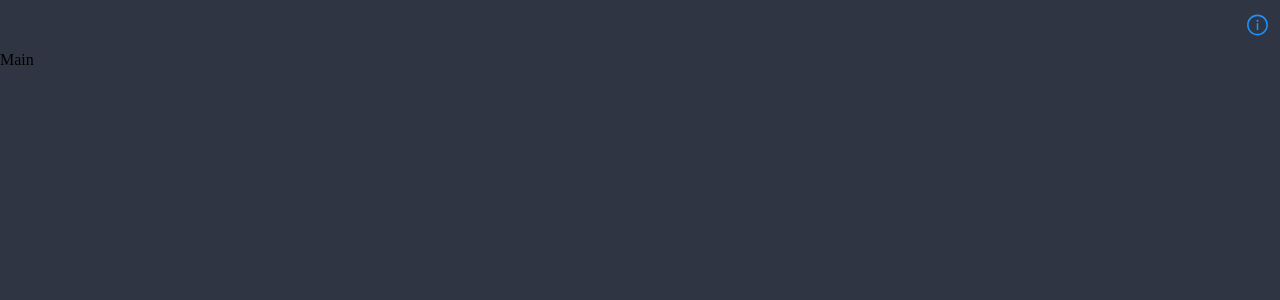
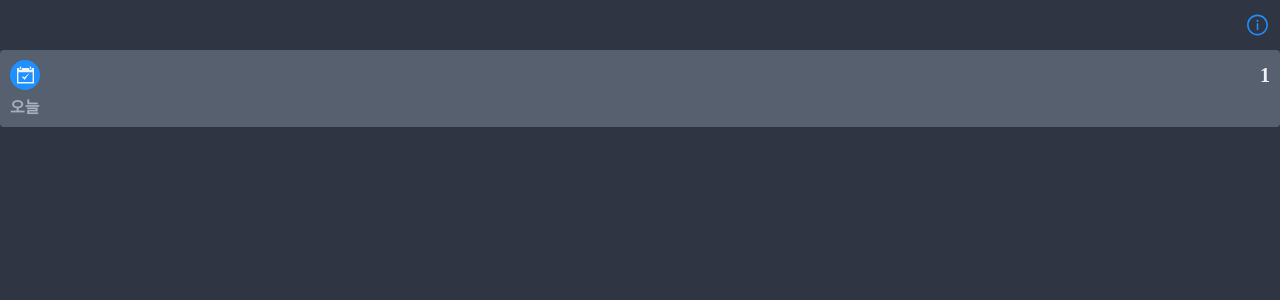
Before and after one commit to JayoonKoo/milialim, a React (Create React App) app: page / in a window 1280 px wide. Shown: the top 300 px of the page. Built offline with nearby package versions, Linux system fonts and the light colour scheme.

Commit message:
feat: category component

```diff
--- a/src/components/atom/Icon/svg/index.tsx
+++ b/src/components/atom/Icon/svg/index.tsx
@@ -1,3 +1,4 @@
 import { ReactComponent as info } from "./info.svg";
+import { ReactComponent as calendar } from "./calendar.svg";
 
-export { info };
+export { info, calendar };
--- /dev/null
+++ b/src/components/components/Category/index.tsx
@@ -0,0 +1,21 @@
+import React from "react";
+import Icon from "../../atom/Icon/Icon";
+import { CategoryName, HStack, NumberBox, SVGBox, Wrapper } from "./styled";
+
+function Category() {
+  return (
+    <Wrapper>
+      <HStack>
+        <SVGBox>
+          <Icon name="calendar" />
+        </SVGBox>
+        <NumberBox>
+          <span>1</span>
+        </NumberBox>
+      </HStack>
+      <CategoryName>오늘</CategoryName>
+    </Wrapper>
+  );
+}
+
+export default Category;
--- /dev/null
+++ b/src/components/components/Category/styled.tsx
@@ -0,0 +1,42 @@
+import styled from "styled-components";
+import rem from "../../../lib/Rem";
+
+export const Wrapper = styled.div`
+  background-color: #57606f;
+  border-radius: ${rem(4)};
+  padding: ${rem(10)};
+`;
+
+export const HStack = styled.div`
+  display: flex;
+  align-items: center;
+  justify-content: space-between;
+`;
+
+export const SVGBox = styled.div`
+  background-color: #1e90ff;
+  border-radius: 50%;
+  width: ${rem(30)};
+  height: ${rem(30)};
+  display: flex;
+  justify-content: center;
+  align-items: center;
+  svg {
+    width: ${rem(17)};
+    color: #f1f2f6;
+  }
+`;
+
+export const NumberBox = styled.div`
+  span {
+    font-size: ${rem(20)};
+    font-weight: bold;
+    color: #f1f2f6;
+  }
+`;
+
+export const CategoryName = styled.h3`
+  margin-top: ${rem(8)};
+  font-weight: bold;
+  color: #a4b0be;
+`;
--- a/src/components/components/Main/index.tsx
+++ b/src/components/components/Main/index.tsx
@@ -1,8 +1,13 @@
 import React from "react";
+import Category from "../Category";
 import { Wrapper } from "./styled";
 
 function Main() {
-  return <Wrapper>Main</Wrapper>;
+  return (
+    <Wrapper>
+      <Category />
+    </Wrapper>
+  );
 }
 
 export default Main;
```
Also changed, not shown: src/components/atom/Icon/svg/calendar.svg (added).
